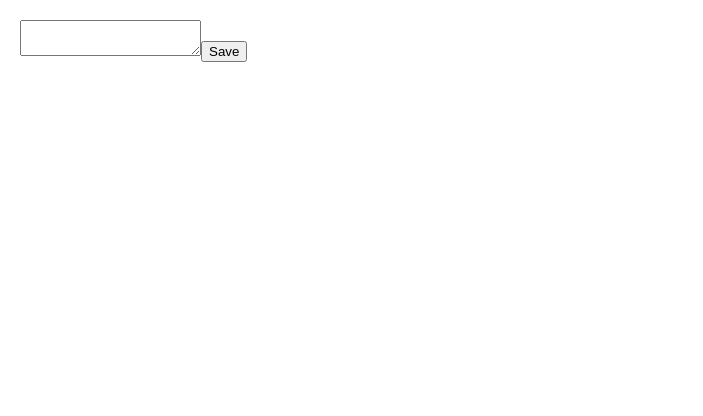
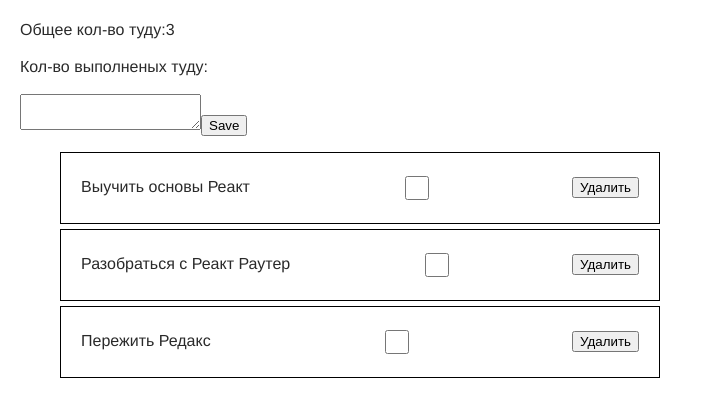
Before and after one commit to dmitriy-057/react-trainy-2, a React (Create React App) app: page / in a window 1280 px wide. Shown: the top 416 px of the page, without its empty margins (0-703 px from the left). Built offline with nearby package versions, Linux system fonts and the light colour scheme.

Commit message:
update toDoEditor

```diff
--- a/src/App.js
+++ b/src/App.js
@@ -2,7 +2,7 @@ import React, { Component } from "react";
 // import Counter from "./Counter";
 // import Dropdown from "./Dropdown";
 // import ColorPicker from './ColorPicker';
-// import TodoList from "./TodoList";
+import TodoList from "./TodoList";
 // import Form from "./Form";
 import ToDoEditor from "./ToDoEditor/ToDoEditor"
 import initialTodos from "./todos.json";
@@ -23,37 +23,37 @@ class App extends Component {
   // formSubmitHandler = data => {
   //   console.log('data', data);
   // }
-  // deleteTodo = todoId => {
-  //   this.setState(prevState => ({
-  //     todos: prevState.todos.filter(todo => todo.id !== todoId)
-  //   }))
-  // }
+  deleteTodo = todoId => {
+    this.setState(prevState => ({
+      todos: prevState.todos.filter(todo => todo.id !== todoId)
+    }))
+  }
 
-  // toggleComplited = todoId => {
-  //   console.log('todoId', todoId);
-  //   this.setState(prevState => ({
-  //    todos: prevState.todos.map(todo =>
-  //     todo.id === todoId ? {...todo, completed: !todo.completed } : todo,
-  //     ),
-  //   }))
-  // }
+  toggleComplited = todoId => {
+    console.log('todoId', todoId);
+    this.setState(prevState => ({
+     todos: prevState.todos.map(todo =>
+      todo.id === todoId ? {...todo, completed: !todo.completed } : todo,
+      ),
+    }))
+  }
 
   render() {
-    // const {todos} = this.state;
-    // const completedTodos = todos.filter(todo => todo.completed);
-    // console.log(completedTodos.length)
+    const {todos} = this.state;
+    const completedTodos = todos.filter(todo => todo.completed);
+    console.log(completedTodos.length)
     return (
       <>
       {/* <Counter /> */}
       {/* <Dropdown /> */}
       {/* <ColorPicker options={colorPickerOptions} /> */}
-      {/* <div>
+      <div>
         <p>Общее кол-во туду:{todos.length}</p>
         <p>Кол-во выполненых туду:</p>
-      </div> */}
-      {/* <TodoList todos={todos} onDeleteTodo={this.deleteTodo} onToggleCompleted={this.toggleComplited}/> */}
+      </div>
+      <ToDoEditor />
+      <TodoList todos={todos} onDeleteTodo={this.deleteTodo} onToggleCompleted={this.toggleComplited}/>
       {/* <Form onSubmit={this.formSubmitHandler}/> */}
-      <ToDoEditor />
       </>
     )
   }
--- a/src/ToDoEditor/ToDoEditor.js
+++ b/src/ToDoEditor/ToDoEditor.js
@@ -6,16 +6,22 @@ class ToDoEditor extends Component {
     }
 
 handleChange = event => {
+    this.setState({message: event.currentTarget.value})
+};
 
-}
+handleSubmit = event => {
+    event.preventDefault();
+    console.log(this.state);
+};
+
 render() {
     return (
-    <form className="ToDoEditor">
+    <form className="ToDoEditor" onSubmit={this.handleSubmit}>
         <textarea
         value={this.state.message}
         onChange={this.handleChange}
         ></textarea>
-        <button type="button" className="ToDoEditor__button">
+        <button type="submit" className="ToDoEditor__button">
             Save
         </button>
     </form>
```
